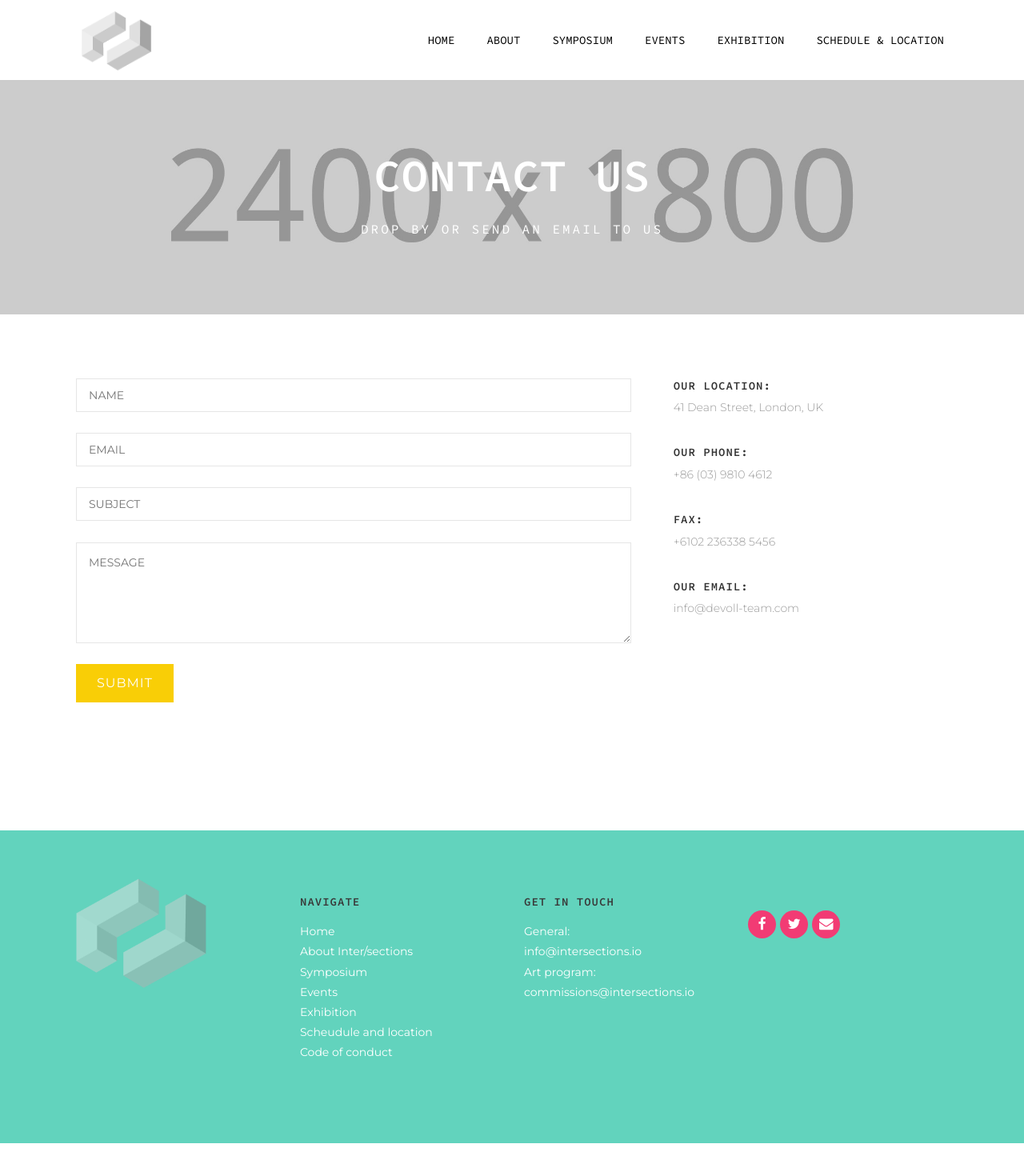
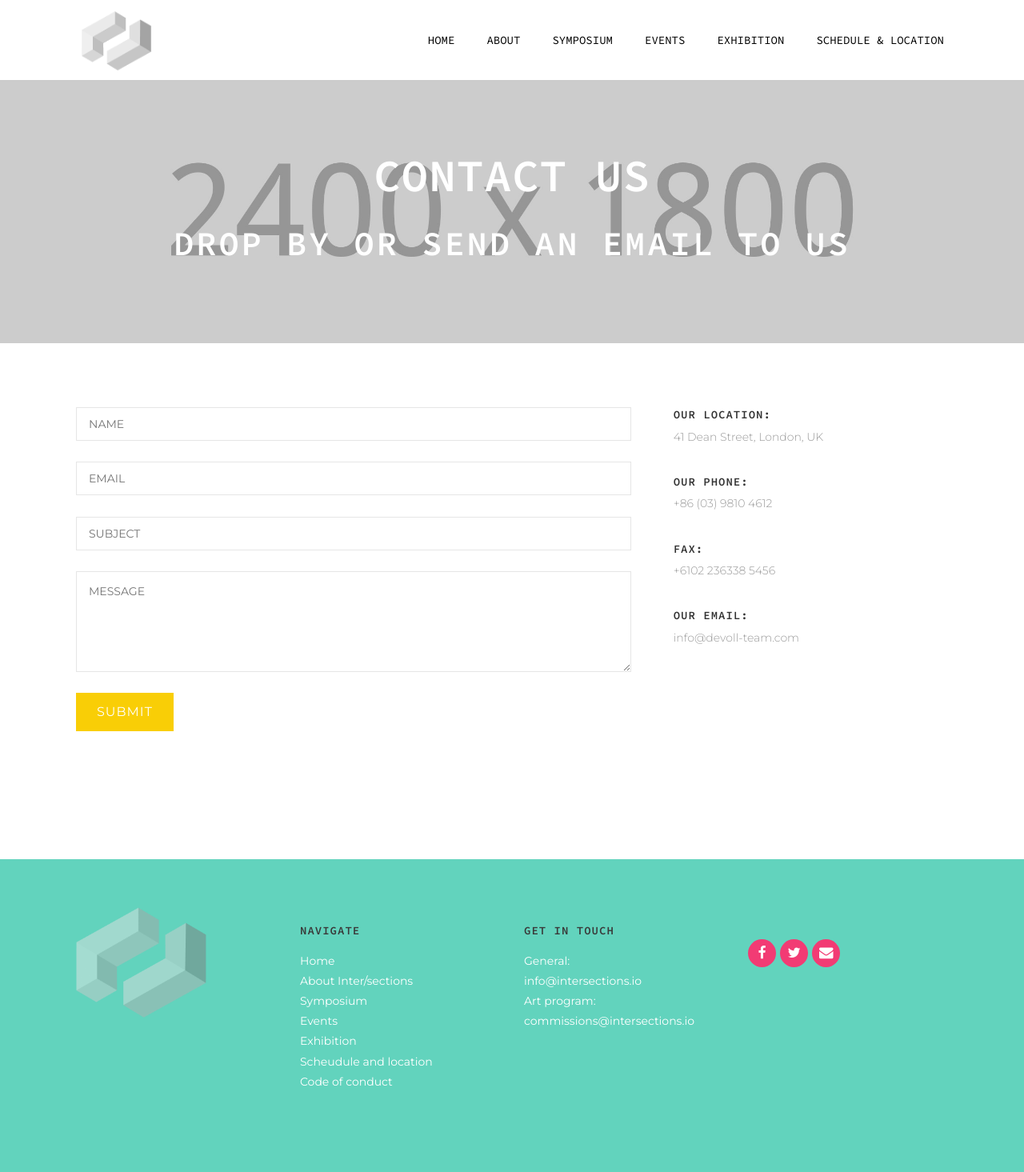
Before and after one commit to disastrid/intersections_redux, a Jekyll site: the page built from contact.html, in a window 1280 px wide. Shown: the whole page at 80% size. Built offline with Jekyll 4.4.1, drawn with Linux system fonts in a browser that asks for light colours; before the commit the page ends 1429 px from its top, so only the background shows below that.

Commit message:
Adjusted size of h3 element on index header image

```diff
--- a/_includes/section-header.html
+++ b/_includes/section-header.html
@@ -3,6 +3,6 @@
     <h2 style="color: {{include.color}};">{{ include.title }}</h2>
   </div>
   {% if include.tagline %}
-    <h3 class='centered-text' style='color: {{include.color}}'>{{include.tagline}}</h3>
+    <h3 class='centered-text' style='color: {{include.color}}; font-size: 3em'>{{include.tagline}}</h3>
   {% endif %}
 </div>
--- a/_sass/foundation/components/_custom-intersections.scss
+++ b/_sass/foundation/components/_custom-intersections.scss
@@ -379,3 +379,9 @@ div.footer-logo > a img {
 .text-schedule{
 	color: $grey_04;
 }
+
+.index {
+	> h2 {
+		font-size: 2em;
+	}
+}
--- a/css/style.css
+++ b/css/style.css
@@ -3200,8 +3200,9 @@ body {
   font-size: 4rem;
 }
 .modSectionHeader.big h3 {
-  font-weight: normal;
+  // font-weight: normal;
   letter-spacing: 3px;
+  font-size: 2.5em;
 }
 
 .modSectionHeader.alt h2 {
--- a/index.html
+++ b/index.html
@@ -7,10 +7,10 @@ section_id: home
 
 <div class='full-front-page parallax' style='background-image: url(images/headers/lights.jpg); color: #fff;'>
   <div class='row index_page'>
-      <img src='images/logo-white.png' class="header-image">
+      <img src='images/logo-white-noDate.png' class="header-image">
   </div>
     <div class='twelve columns'>
-      {% include section-header.html title="September 3-8, 2017" color="#fff" tagline="" class="big" %}
+      {% include section-header.html title="" color="#fff" tagline="September 3-8, 2017" class="big" %}
     </div>
   <div class='four spacing'></div>
 </div>
```
